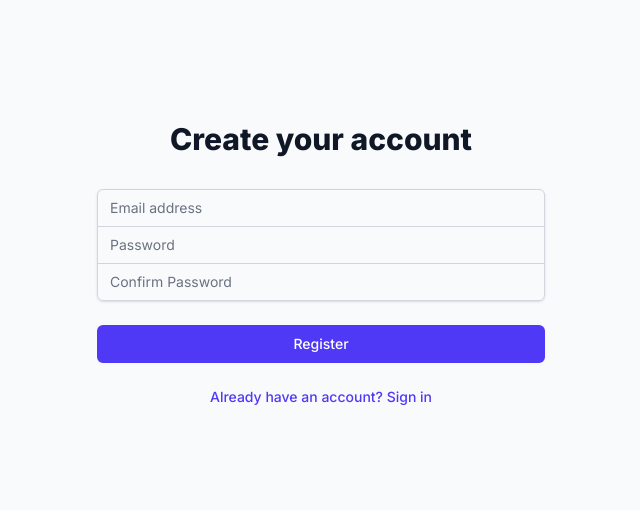
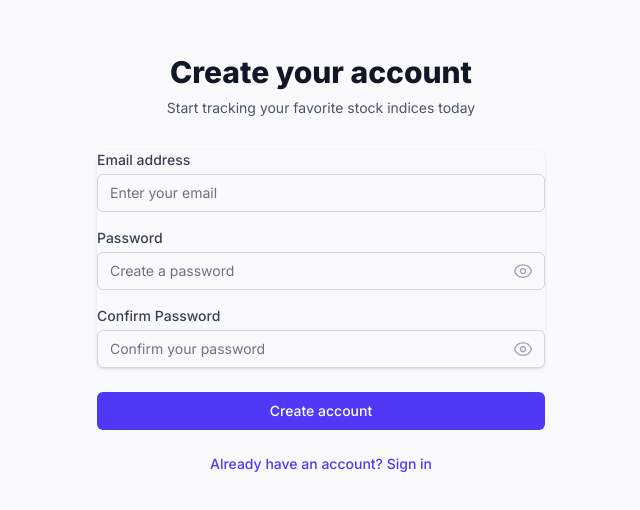
Before and after one commit to AhmadBilalAmjad/stock-index-values-tracker, a Next.js app in the folder frontend/: page /register in a window 1280 px wide. Shown: the part 148-658 px from the top of the page, without its empty margins (319-959 px from the left). Built offline with nearby package versions, Linux system fonts and the light colour scheme; no server answers.

Commit message:
Add PasswordInput component to login and register pages, enhance loading states, and improve error handling and UI elements

```diff
--- a/frontend/package.json
+++ b/frontend/package.json
@@ -9,6 +9,7 @@
     "lint": "next lint"
   },
   "dependencies": {
+    "@heroicons/react": "^2.2.0",
     "axios": "^1.9.0",
     "chart.js": "^4.4.9",
     "firebase": "^11.6.1",
--- a/frontend/src/app/login/page.tsx
+++ b/frontend/src/app/login/page.tsx
@@ -4,21 +4,28 @@ import { useAuth } from '@/lib/AuthContext';
 import { useRouter } from 'next/navigation';
 import { useState } from 'react';
 import Link from 'next/link';
+import PasswordInput from '@/components/PasswordInput';
 
 export default function Login() {
   const [email, setEmail] = useState('');
   const [password, setPassword] = useState('');
   const [error, setError] = useState('');
+  const [isLoading, setIsLoading] = useState(false);
   const { login } = useAuth();
   const router = useRouter();
 
   const handleSubmit = async (e: React.FormEvent) => {
     e.preventDefault();
+    setError('');
+    setIsLoading(true);
+
     try {
       await login(email, password);
       router.push('/');
     } catch (err) {
       setError('Invalid email or password');
+    } finally {
+      setIsLoading(false);
     }
   };
 
@@ -29,11 +36,14 @@ export default function Login() {
           <h2 className="mt-6 text-center text-3xl font-extrabold text-gray-900">
             Sign in to your account
           </h2>
+          <p className="mt-2 text-center text-sm text-gray-600">
+            Track your favorite stock indices and set price alerts
+          </p>
         </div>
         <form className="mt-8 space-y-6" onSubmit={handleSubmit}>
-          <div className="rounded-md shadow-sm -space-y-px">
+          <div className="rounded-md shadow-sm space-y-4">
             <div>
-              <label htmlFor="email-address" className="sr-only">
+              <label htmlFor="email-address" className="block text-sm font-medium text-gray-700">
                 Email address
               </label>
               <input
@@ -42,40 +52,44 @@ export default function Login() {
                 type="email"
                 autoComplete="email"
                 required
-                className="appearance-none rounded-none relative block w-full px-3 py-2 border border-gray-300 placeholder-gray-500 text-gray-900 rounded-t-md focus:outline-none focus:ring-indigo-500 focus:border-indigo-500 focus:z-10 sm:text-sm"
-                placeholder="Email address"
+                className="mt-1 appearance-none relative block w-full px-3 py-2 border border-gray-300 placeholder-gray-500 text-gray-900 rounded-md focus:outline-none focus:ring-indigo-500 focus:border-indigo-500 focus:z-10 sm:text-sm"
+                placeholder="Enter your email"
                 value={email}
                 onChange={(e) => setEmail(e.target.value)}
               />
             </div>
             <div>
-              <label htmlFor="password" className="sr-only">
+              <label htmlFor="password" className="block text-sm font-medium text-gray-700">
                 Password
               </label>
-              <input
+              <PasswordInput
                 id="password"
-                name="password"
-                type="password"
-                autoComplete="current-password"
-                required
-                className="appearance-none rounded-none relative block w-full px-3 py-2 border border-gray-300 placeholder-gray-500 text-gray-900 rounded-b-md focus:outline-none focus:ring-indigo-500 focus:border-indigo-500 focus:z-10 sm:text-sm"
-                placeholder="Password"
                 value={password}
                 onChange={(e) => setPassword(e.target.value)}
+                placeholder="Enter your password"
+                className="mt-1 appearance-none relative block w-full px-3 py-2 border border-gray-300 placeholder-gray-500 text-gray-900 rounded-md focus:outline-none focus:ring-indigo-500 focus:border-indigo-500 focus:z-10 sm:text-sm"
               />
             </div>
           </div>
 
           {error && (
-            <div className="text-red-600 text-sm text-center">{error}</div>
+            <div className="rounded-md bg-red-50 p-4">
+              <div className="flex">
+                <div className="ml-3">
+                  <h3 className="text-sm font-medium text-red-800">{error}</h3>
+                </div>
+              </div>
+            </div>
           )}
 
           <div>
             <button
               type="submit"
-              className="group relative w-full flex justify-center py-2 px-4 border border-transparent text-sm font-medium rounded-md text-white bg-indigo-600 hover:bg-indigo-700 focus:outline-none focus:ring-2 focus:ring-offset-2 focus:ring-indigo-500"
+              disabled={isLoading}
+              className={`group relative w-full flex justify-center py-2 px-4 border border-transparent text-sm font-medium rounded-md text-white ${isLoading ? 'bg-indigo-400 cursor-not-allowed' : 'bg-indigo-600 hover:bg-indigo-700'
+                } focus:outline-none focus:ring-2 focus:ring-offset-2 focus:ring-indigo-500`}
             >
-              Sign in
+              {isLoading ? 'Signing in...' : 'Sign in'}
             </button>
           </div>
 
--- a/frontend/src/app/register/page.tsx
+++ b/frontend/src/app/register/page.tsx
@@ -4,21 +4,31 @@ import { useAuth } from '@/lib/AuthContext';
 import { useRouter } from 'next/navigation';
 import { useState } from 'react';
 import Link from 'next/link';
+import PasswordInput from '@/components/PasswordInput';
 
 export default function Register() {
   const [email, setEmail] = useState('');
   const [password, setPassword] = useState('');
   const [confirmPassword, setConfirmPassword] = useState('');
   const [error, setError] = useState('');
+  const [isLoading, setIsLoading] = useState(false);
   const { register } = useAuth();
   const router = useRouter();
 
   const handleSubmit = async (e: React.FormEvent) => {
     e.preventDefault();
     setError('');
+    setIsLoading(true);
 
     if (password !== confirmPassword) {
       setError('Passwords do not match');
+      setIsLoading(false);
+      return;
+    }
+
+    if (password.length < 6) {
+      setError('Password must be at least 6 characters long');
+      setIsLoading(false);
       return;
     }
 
@@ -26,7 +36,9 @@ export default function Register() {
       await register(email, password);
       router.push('/');
     } catch (err) {
-      setError('Failed to create account');
+      setError('Failed to create account. Please try again.');
+    } finally {
+      setIsLoading(false);
     }
   };
 
@@ -37,11 +49,14 @@ export default function Register() {
           <h2 className="mt-6 text-center text-3xl font-extrabold text-gray-900">
             Create your account
           </h2>
+          <p className="mt-2 text-center text-sm text-gray-600">
+            Start tracking your favorite stock indices today
+          </p>
         </div>
         <form className="mt-8 space-y-6" onSubmit={handleSubmit}>
-          <div className="rounded-md shadow-sm -space-y-px">
+          <div className="rounded-md shadow-sm space-y-4">
             <div>
-              <label htmlFor="email-address" className="sr-only">
+              <label htmlFor="email-address" className="block text-sm font-medium text-gray-700">
                 Email address
               </label>
               <input
@@ -50,56 +65,56 @@ export default function Register() {
                 type="email"
                 autoComplete="email"
                 required
-                className="appearance-none rounded-none relative block w-full px-3 py-2 border border-gray-300 placeholder-gray-500 text-gray-900 rounded-t-md focus:outline-none focus:ring-indigo-500 focus:border-indigo-500 focus:z-10 sm:text-sm"
-                placeholder="Email address"
+                className="mt-1 appearance-none relative block w-full px-3 py-2 border border-gray-300 placeholder-gray-500 text-gray-900 rounded-md focus:outline-none focus:ring-indigo-500 focus:border-indigo-500 focus:z-10 sm:text-sm"
+                placeholder="Enter your email"
                 value={email}
                 onChange={(e) => setEmail(e.target.value)}
               />
             </div>
             <div>
-              <label htmlFor="password" className="sr-only">
+              <label htmlFor="password" className="block text-sm font-medium text-gray-700">
                 Password
               </label>
-              <input
+              <PasswordInput
                 id="password"
-                name="password"
-                type="password"
-                autoComplete="new-password"
-                required
-                className="appearance-none rounded-none relative block w-full px-3 py-2 border border-gray-300 placeholder-gray-500 text-gray-900 focus:outline-none focus:ring-indigo-500 focus:border-indigo-500 focus:z-10 sm:text-sm"
-                placeholder="Password"
                 value={password}
                 onChange={(e) => setPassword(e.target.value)}
+                placeholder="Create a password"
+                className="mt-1 appearance-none relative block w-full px-3 py-2 border border-gray-300 placeholder-gray-500 text-gray-900 rounded-md focus:outline-none focus:ring-indigo-500 focus:border-indigo-500 focus:z-10 sm:text-sm"
               />
             </div>
             <div>
-              <label htmlFor="confirm-password" className="sr-only">
+              <label htmlFor="confirm-password" className="block text-sm font-medium text-gray-700">
                 Confirm Password
               </label>
-              <input
+              <PasswordInput
                 id="confirm-password"
-                name="confirm-password"
-                type="password"
-                autoComplete="new-password"
-                required
-                className="appearance-none rounded-none relative block w-full px-3 py-2 border border-gray-300 placeholder-gray-500 text-gray-900 rounded-b-md focus:outline-none focus:ring-indigo-500 focus:border-indigo-500 focus:z-10 sm:text-sm"
-                placeholder="Confirm Password"
                 value={confirmPassword}
                 onChange={(e) => setConfirmPassword(e.target.value)}
+                placeholder="Confirm your password"
+                className="mt-1 appearance-none relative block w-full px-3 py-2 border border-gray-300 placeholder-gray-500 text-gray-900 rounded-md focus:outline-none focus:ring-indigo-500 focus:border-indigo-500 focus:z-10 sm:text-sm"
               />
             </div>
           </div>
 
           {error && (
-            <div className="text-red-600 text-sm text-center">{error}</div>
+            <div className="rounded-md bg-red-50 p-4">
+              <div className="flex">
+                <div className="ml-3">
+                  <h3 className="text-sm font-medium text-red-800">{error}</h3>
+                </div>
+              </div>
+            </div>
           )}
 
           <div>
             <button
               type="submit"
-              className="group relative w-full flex justify-center py-2 px-4 border border-transparent text-sm font-medium rounded-md text-white bg-indigo-600 hover:bg-indigo-700 focus:outline-none focus:ring-2 focus:ring-offset-2 focus:ring-indigo-500"
+              disabled={isLoading}
+              className={`group relative w-full flex justify-center py-2 px-4 border border-transparent text-sm font-medium rounded-md text-white ${isLoading ? 'bg-indigo-400 cursor-not-allowed' : 'bg-indigo-600 hover:bg-indigo-700'
+                } focus:outline-none focus:ring-2 focus:ring-offset-2 focus:ring-indigo-500`}
             >
-              Register
+              {isLoading ? 'Creating account...' : 'Create account'}
             </button>
           </div>
 
--- /dev/null
+++ b/frontend/src/components/PasswordInput.tsx
@@ -0,0 +1,49 @@
+import { useState } from 'react';
+import { EyeIcon, EyeSlashIcon } from '@heroicons/react/24/outline';
+
+interface PasswordInputProps {
+  id: string;
+  value: string;
+  onChange: (e: React.ChangeEvent<HTMLInputElement>) => void;
+  placeholder: string;
+  className?: string;
+  required?: boolean;
+}
+
+export default function PasswordInput({
+  id,
+  value,
+  onChange,
+  placeholder,
+  className = '',
+  required = false,
+}: PasswordInputProps) {
+  const [showPassword, setShowPassword] = useState(false);
+
+  return (
+    <div className="relative">
+      <input
+        id={id}
+        name={id}
+        type={showPassword ? 'text' : 'password'}
+        autoComplete={id === 'password' ? 'current-password' : 'new-password'}
+        required={required}
+        className={`${className} pr-10`}
+        placeholder={placeholder}
+        value={value}
+        onChange={onChange}
+      />
+      <button
+        type="button"
+        className="absolute inset-y-0 right-0 flex items-center pr-3 text-gray-400 hover:text-gray-500"
+        onClick={() => setShowPassword(!showPassword)}
+      >
+        {showPassword ? (
+          <EyeSlashIcon className="h-5 w-5" aria-hidden="true" />
+        ) : (
+          <EyeIcon className="h-5 w-5" aria-hidden="true" />
+        )}
+      </button>
+    </div>
+  );
+}
```
